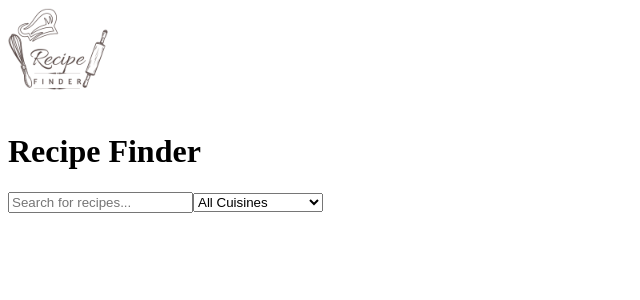
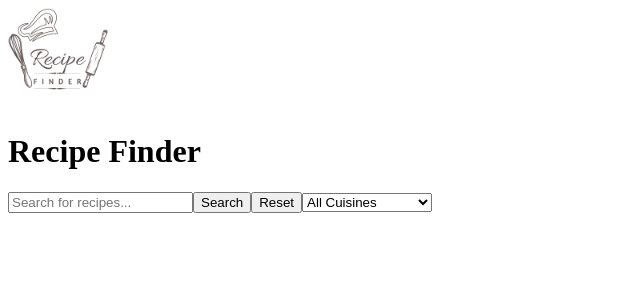
Before and after one commit to LKovalova/RecipeFinderReact, a React (Create React App) app in the folder recipe-finder/: page / in a window 1280 px wide. Shown: the top 300 px of the page, without its empty margins (0-640 px from the left). Built offline with nearby package versions, Linux system fonts and the light colour scheme.

Commit message:
Add search and reset buttons

```diff
--- a/recipe-finder/src/components/Search.js
+++ b/recipe-finder/src/components/Search.js
@@ -1,6 +1,6 @@
 import React, { useState } from "react";
 
-const Search = () => {
+const Search = ({ onSearch }) => {
   const [query, setQuery] = useState("");
   const [cuisine, setCuisine] = useState("");
 
@@ -34,6 +34,10 @@ const Search = () => {
     "Vietnamese",
   ];
 
+  const handleSearch = () => {
+    onSearch(query, cuisine);
+  };
+
   return (
     <div>
       <h1>Recipe Finder</h1>
@@ -43,6 +47,16 @@ const Search = () => {
         value={query}
         onChange={(e) => setQuery(e.target.value)}
       />
+      <button onClick={handleSearch}>Search</button>
+      <button
+        onClick={() => {
+          setQuery("");
+          setCuisine("");
+          handleSearch();
+        }}
+      >
+        Reset
+      </button>
       <select value={cuisine} onChange={(e) => setCuisine(e.target.value)}>
         <option value="">All Cuisines</option>
         {cuisines.map((cuisine) => (
```
